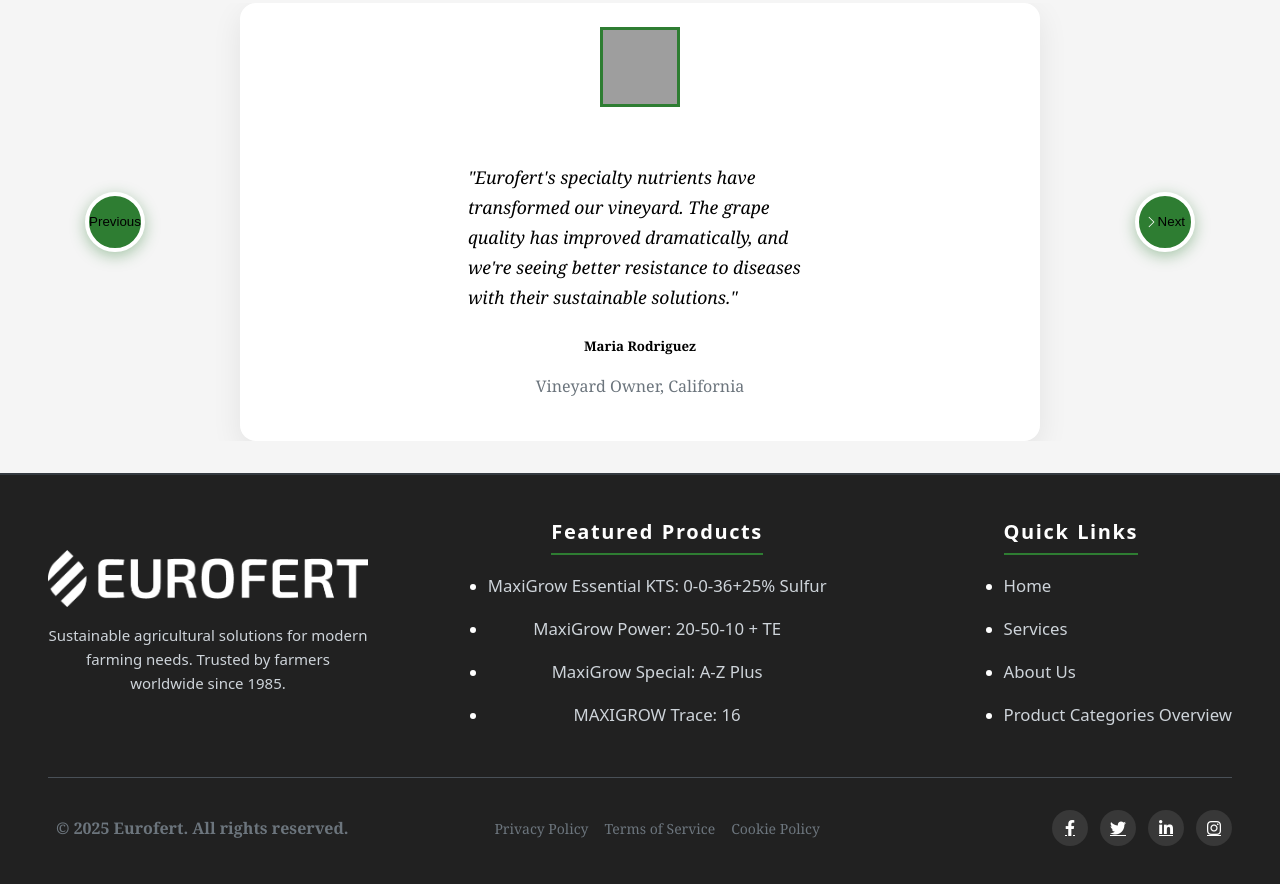
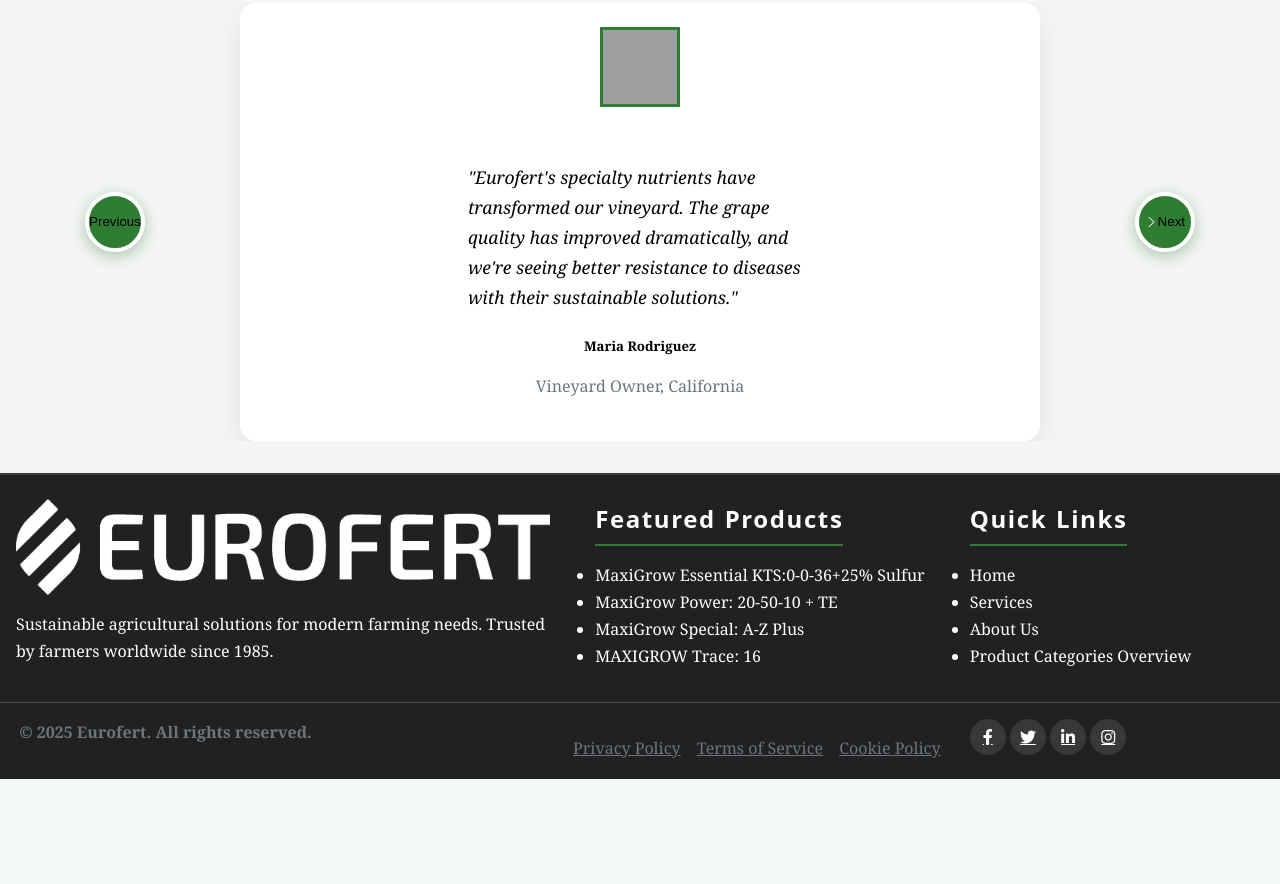
Before and after one commit to CoderX992/eurofert-website, a website built with Vite: page index.html in a window 1280 px wide. Shown: the part 3625-4509 px from the top of the page. After the commit the page ends 4404 px from the top, so only its background shows below. Built offline with nearby package versions, Linux system fonts and the light colour scheme; grey boxes are pictures that could not be loaded.

Commit message:
footer fixed

```diff
--- a/css/styles.css
+++ b/css/styles.css
@@ -1780,125 +1780,77 @@
   border-top: 2px solid var(--gray-800);
 }
 
-/* Base mobile-first footer container */
-.footer-grid-container {
-  display: flex;
-  flex-direction: column;
-  align-items: center;
-  text-align: center;
-  gap: 1.5rem;
-  padding: 1.25rem 1rem;
-  margin: 0 auto;
-}
-
-/* Desktop Media Query - Apply grid layout only on desktop */
+
+
+/* Desktop Media Query - Apply grid layout desktop grid footer -
+Desktop footer - Footer Desktop Layout */
 @media (min-width: 768px) {
-  .footer-grid-container {
+  .footer-container {
     display: grid;
-    grid-template-columns: 1fr 1.8fr 1fr;
-    grid-template-rows: auto auto auto;
-    max-width: 1800px;
-    margin: 0 auto;
-    padding: 2.5rem 3rem;
-    gap: 2rem;
-  }
-
-  .footer-brand-col {
-    grid-column: 1;
-    grid-row: 1;
+    width:100%;
+    margin: 0;
+    grid-template-columns:
+    minmax(100px, 550px) minmax(260px, 1fr) minmax(200px, 0.8fr);
+    grid-auto-rows: auto auto;
+    grid-gap:1rem;
+    grid-template-areas:
+      "img-brand product-links quick-links"
+      "separator separator separator"
+      "copyright  legal    social";
+
+      padding-top:1.5rem;
+
+  }
+    /* 1st column */
+   .footer-top-left-col {
+    grid-area:img-brand;
+    padding-left: 1rem;
+   }
+
+ .footer-top-left-col .logo-footer {
+   display: block;
+  object-fit: contain;
+   filter: brightness(0) invert(1);
+   image-rendering: -webkit-optimize-contrast; /* sharper in WebKit */
+
+  }
+
+  .footer-copyright-col {
+    grid-area:copyright;
     justify-self: start;
-  }
-
-  .footer-center-col {
-    grid-column: 2;
-    grid-row: 1;
-    justify-self: center;
-    text-align: center;
-  }
-
-  .footer-links-col {
-    grid-column: 3;
-    grid-row: 1;
-    justify-self: end;
-    text-align: left;
-  }
+    padding-left: 1.2rem;
+    white-space: nowrap;
+  }
+
+  .footer-center-col.footer-top {
+    grid-area:product-links;
+    justify-self:center;
+  }
+
+   .footer-copyright-col .copyright-text
+   {
+    display: inline-block;
+    margin:0;  }
 
   .footer-separator {
-    grid-column: 1 / -1;
-    grid-row: 2;
+    grid-area:separator;
     width: 100%;
     border: 0;
     border-top: 1px solid var(--gray-700);
     margin: 0;
   }
 
-  .footer-copyright-col {
-    grid-column: 1;
-    grid-row: 3;
-    justify-self: start;
-    align-self: center;
-    padding-left: 0.5rem;
-    white-space: nowrap;
-  }
-
-  .footer-legal-col {
-    grid-column: 2;
-    grid-row: 3;
-    justify-self: center;
-    align-self: center;
-    text-align: center;
-  }
-
-  .footer-social-col {
-    grid-column: 3;
-    grid-row: 3;
-    justify-self: end;
-    align-self: center;
-    display: flex;
-    gap: 0.75rem;
-  }
-}
-
-.footer-subtitle {
-  font-family: var(--font-primary);
-  font-size: clamp(0.8125rem, 1vw + 0.4rem, 0.9375rem);
-  line-height: 1.6;
-  color: var(--gray-400);
-  margin-top: 1rem;
-}
-
-.logo-footer {
-  display: block;
-  height: auto;
-  width: auto;
-  object-fit: contain;
-  filter: brightness(0) invert(1);
-  image-rendering: -webkit-optimize-contrast;
-}
-
-/* Desktop logo sizing */
-@media (min-width: 768px) {
-  .logo-footer {
-    max-width: 320px;
-    height: auto;
-  }
-}
-
   .footer-heading {
       margin: 0;
       font-family: var(--font-primary);
       font-weight: 600;
-  font-size: clamp(0.9375rem, 1.5vw + 0.5rem, 1.125rem);
-}
-
-/* Desktop footer heading size */
-@media (min-width: 768px) {
-  .footer-heading {
-    font-size: 1.25rem;
-  }
-}
-
-.heading-text {
+     font-size: 1.5rem;
+     text-align:left;
+  }
+
+
+  .heading-text /* the title inside the the heading */
+     {
         position: relative;
         display: inline-block;
         padding-bottom: 0.4rem;
@@ -1915,14 +1867,99 @@
   height: 2px;
   background-color: var(--primary);
 }
-
-.footer-links {
-  margin-top: 1.1rem;
-}
-
-.footer-links li {
-  margin-bottom: var(--space-sm);
-}
+  /* ul list of products */
+  .footer-product-links {
+   display:block;
+    margin-bottom: var(--space-sm); /* Consistent list item spacing */
+     max-width: 42ch;          /* optional: keeps list visually compact */
+  }
+
+  .footer-product-links li {
+  margin-bottom: var(--space-sm); /* Consistent list item spacing */
+    }
+
+
+.footer-product-links a span {
+  display: block;
+}
+
+
+   .footer-legal-bottom {
+    grid-area:legal;
+    display:flex;
+    justify-self:center;
+  }
+
+
+ .footer-legal-list {
+    display: grid;
+    grid-template-columns: 1fr auto 1fr; /* left slot, center slot, right slot */
+    align-items: center;
+    column-gap: 1rem;
+    list-style:none;
+  }
+
+  /* left link aligned to the right edge of left slot */
+  .footer-legal-list li:first-child {
+    justify-self: end;
+  }
+
+
+  /* middle link forced to dead-center */
+  .footer-legal-list li:nth-child(2) {
+    justify-self: center;
+  }
+
+  /* right link aligned to the left edge of right slot */
+  .footer-legal-list li:last-child {
+    justify-self: start;
+  }
+
+
+  .footer-links a {
+    text-decoration:none;
+  }
+
+  /*.footer-legal-col {
+    grid-column: 2;
+    grid-row: 3;
+    justify-self: center;
+    align-self: center;
+    text-align: center;
+  }
+
+  .footer-social-col {
+    grid-column: 3;
+    grid-row: 3;
+    justify-self: end;
+    align-self: center;
+    display: flex;
+    gap: 0.75rem;
+  }
+}
+
+.footer-subtitle {
+  font-family: var(--font-primary);
+  font-size: clamp(0.8125rem, 1vw + 0.4rem, 0.9375rem);
+  line-height: 1.6;
+  color: var(--gray-400);
+  margin-top: 1rem;
+}
+
+
+
+
+.heading-text::after {
+  content: "";
+  position: absolute;
+  left: 0;
+  bottom: 0;
+  width: 100%;
+  height: 2px;
+  background-color: var(--primary);
+}
+
+
 
 .footer-links a {
   color: var(--gray-400);
@@ -1938,57 +1975,6 @@
   display: inline;
 }
 
-/* Desktop footer links size */
-@media (min-width: 768px) {
-  .footer-links a {
-    font-size: 1.05rem;
-  }
-}
-
-.footer-links span {
-  white-space: normal;
-  overflow-wrap: anywhere;
-}
-
-.footer-links a:hover {
-  color: white;
-}
-
-.footer-meta {
-  font-size: clamp(0.75rem, 0.8vw + 0.4rem, 0.875rem);
-  white-space: nowrap;
-  margin: 0;
-}
-
-/* Desktop footer meta size */
-@media (min-width: 768px) {
-  .footer-meta {
-    font-size: clamp(0.85rem, 0.8vw + 0.45rem, 1rem);
-  }
-}
-
-.footer-meta strong {
-  font-weight: 600;
-}
-
-.footer-legal-list {
-  display: flex;
-  flex-wrap: nowrap;
-  align-items: center;
-  justify-content: center;
-  list-style: none;
-  margin: 0;
-  padding: 0;
-  column-gap: clamp(0.75rem, 1.5vw, 1.5rem);
-}
-
-/* Desktop footer legal list gap */
-@media (min-width: 768px) {
-  .footer-legal-list {
-    gap: clamp(0.75rem, 2vw, 1rem);
-  }
-}
-
 .footer-legal-list li {
   margin: 0;
   flex-shrink: 0;
@@ -2001,28 +1987,24 @@
   transition: color 0.2s ease;
 }
 
-/* Desktop footer legal link size */
-@media (min-width: 768px) {
-  .footer-legal-link {
-    font-size: clamp(0.78rem, 0.8vw + 0.4rem, 0.875rem);
-  }
-}
+
 
 .footer-legal-link:hover {
   color: #ffffff;
+} */
+
 }
 
 /* =========================
    Footer – TABLET RESPONSIVE
    ========================= */
 @media (min-width: 768px) and (max-width: 991.98px) {
-  .footer-grid-container {
-    gap: clamp(1.2rem, 2.5vw, 2rem);
-  }
+
 }
 
 /* =========================
    Footer – MOBILE RESPONSIVE
+   - Footer Mobile Responive - Mobile layout Footer - Footer layout Mobile
    ========================= */
 @media (max-width: 767.98px) {
   .footer-grid-container {
--- a/index.html
+++ b/index.html
@@ -382,27 +382,28 @@
 
     <!-- Footer -->
     <footer class="footer">
-      <div class="footer-grid-container">
-        <!-- Row 1: Top Footer -->
-        <div class="footer-brand-col">
+      <div class="footer-container">
+        <!-- Row 1: Top Footer left -->
+        <div class="footer-top-left-col"> <!-- top area footer left aligned -->
           <img src="public/eurofert-logo.png" alt="Eurofert Logo" class="logo-footer"/>
           <p class="footer-subtitle">
             Sustainable agricultural solutions for modern farming needs.
             Trusted by farmers worldwide since 1985.
           </p>
         </div>
-
-        <div class="footer-center-col">
-          <h4 class="footer-heading"><span class="heading-text">Featured Products</span></h4>
+           <!-- Row 1 Top Middle footer-->
+        <div class="footer-center-col footer-top">
+          <h4 class="footer-heading">
+            <span class="heading-text">Featured Products</span></h4>
           <ul class="footer-links list-unstyled">
-            <li><a href="#">MaxiGrow Essential KTS: <span>0-0-36+25% Sulfur</span></a></li>
+            <li><a href="#"> <span>MaxiGrow Essential KTS:0-0-36+25% Sulfur</span></a></li>
             <li><a href="#">MaxiGrow Power: <span>20-50-10 + TE</span></a></li>
             <li><a href="#">MaxiGrow Special: <span>A-Z Plus</span></a></li>
             <li><a href="#">MAXIGROW Trace: <span>16</span></a></li>
           </ul>
         </div>
 
-        <div class="footer-links-col">
+        <div class="footer-top-end-col">
           <h4 class="footer-heading"><span class="heading-text">Quick Links</span></h4>
           <ul class="footer-links list-unstyled">
             <li><a href="index.html">Home</a></li>
@@ -417,12 +418,12 @@
 
         <!-- Row 3: Bottom Footer -->
         <div class="footer-copyright-col">
-          <p class="footer-meta text-muted">
+          <p class="copyright-text text-muted">
             <strong>&copy; 2025 Eurofert. All rights reserved.</strong>
           </p>
         </div>
 
-        <div class="footer-legal-col">
+        <div class="footer-legal-bottom">
           <ul class="footer-legal-list">
             <li><a href="#" class="footer-legal-link text-muted">Privacy Policy</a></li>
             <li><a href="#" class="footer-legal-link text-muted">Terms of Service</a></li>
```
Lines whose indentation alone changed are shown as unchanged.
